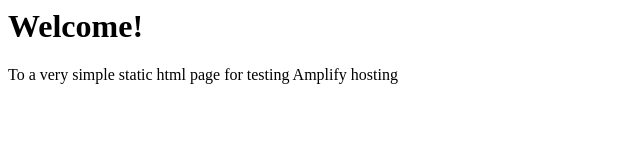
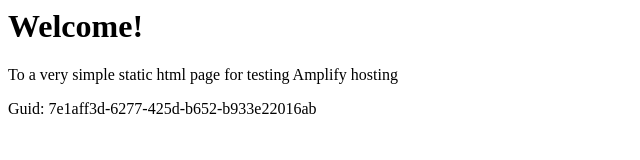
Before and after one commit to aws-aemilia-arn/Github-PR-Commit-Integration-Test-DoNotTouch-GitHubAutoBuildCanaryTest-v1-preprod-eu-north-1, a website: page src/index.html in a window 1280 px wide. Shown: the whole page, without its empty margins (0-640 px from the left). Drawn offline with Linux system fonts and the light colour scheme.

Commit message:
commit from integ tests

```diff
--- a/src/index.html
+++ b/src/index.html
@@ -1,3 +1,5 @@
+
+
 <html lang="en">
 
 <head>
@@ -10,6 +12,6 @@
 <body>
     <h1>Welcome!</h1>
     <p>To a very simple static html page for testing Amplify hosting</p>
-</body>
+    <p>Guid: 7e1aff3d-6277-425d-b652-b933e22016ab</p></body>
 
 </html>
```
